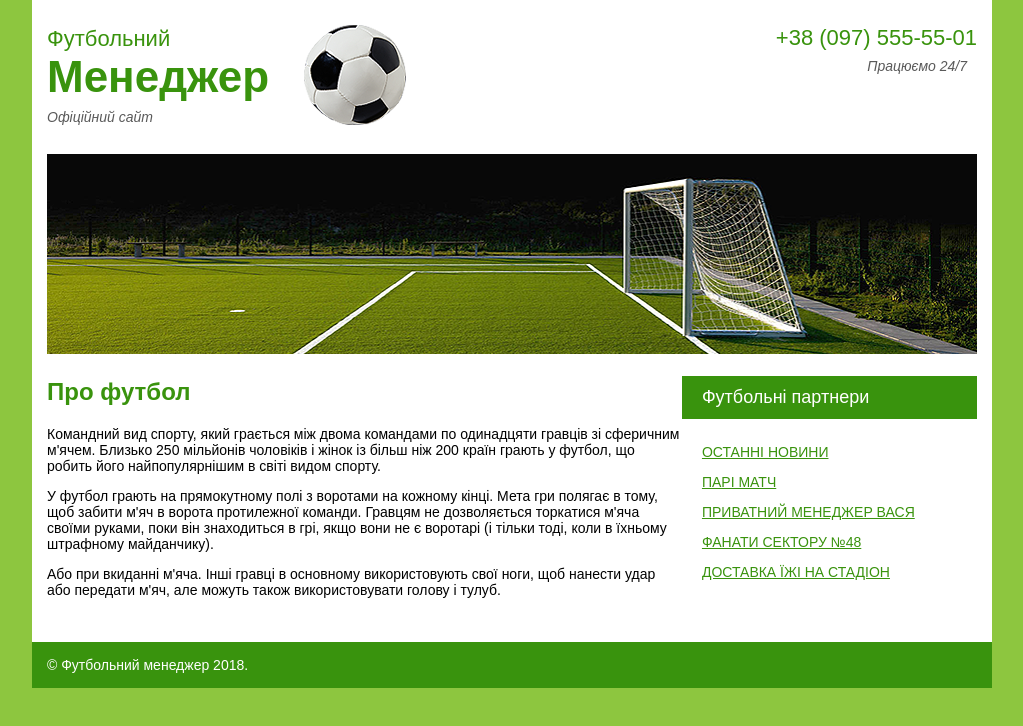
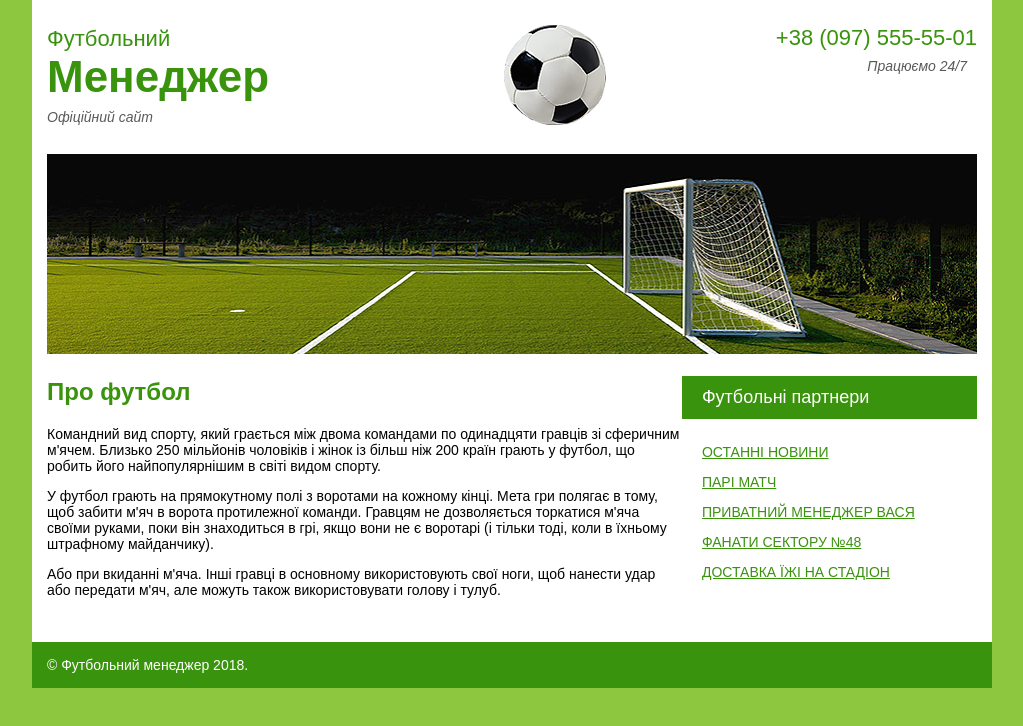
Before and after one commit to DmytroSovaV/Football, a plain HTML site: page index.html in a window 1280 px wide. In both pictures the pointer is over the element 483 px from the left and 77 px from the top of the page. Shown: the whole page, without its empty margins (128-1151 px from the left). Drawn offline with Linux system fonts and the light colour scheme.

Commit message:
fixed bug with ball

```diff
--- a/css/file.css
+++ b/css/file.css
@@ -83,12 +83,14 @@ img {
 }
 
 .titlebox img {
-    margin:0 35px;
+    margin: 0 35px;
 
 }
+.titlebox picture{
 
-.titlebox img:hover {
-    margin-left: 200px;
+}
+.titlebox picture:hover {
+    padding-left: 200px;
     transition: all 3s ease;
 }
 
```
Also changed, not shown: index.html (+3 -2 lines).
